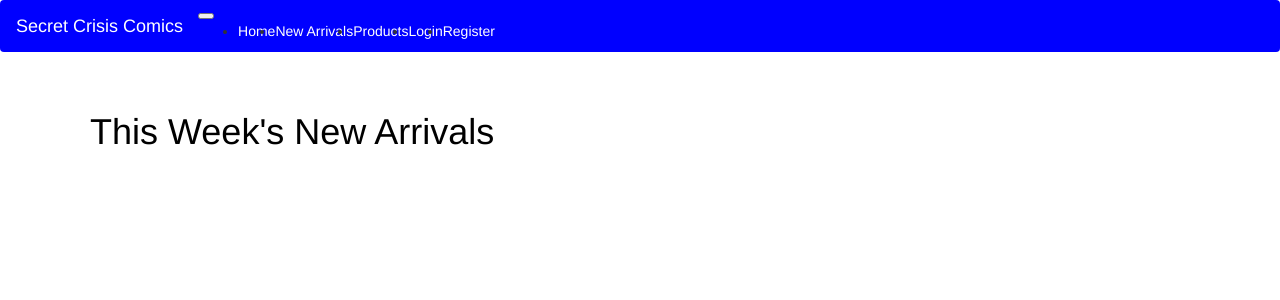
After one commit to allanlburns/secret_crisis_comics, a Flask app: page /new_arrivals in a window 1280 px wide. The commit adds this page. Shown: the top 300 px of the page. Run offline with Flask 2, Linux system fonts and the light colour scheme; data that the repository does not hold is empty; some libraries are stand-ins or nearby versions.

Commit message:
Created New Arrivals route and view. Can fetch new arrivals from shortboxed API and display on page. TODO: sort new arrivals in columns based on publisher. :

```diff
--- a/app/routes.py
+++ b/app/routes.py
@@ -1,9 +1,10 @@
 from app import app, db
-from flask import render_template, url_for, redirect, flash
+from flask import render_template, url_for, redirect, flash, jsonify
 from app.models import Product, User
 from app.forms import LoginForm, RegisterForm
 from flask_login import login_user, logout_user, login_required, current_user
 import datetime
+import requests
 
 @app.route('/')
 @app.route('/index', methods={'GET'})
@@ -15,6 +16,23 @@ def index():
 def products():
     products = Product.query.all()
     return render_template('products.html', title="Products", products=products)
+
+
+
+
+
+@app.route('/new_arrivals', methods={'GET'})
+def new_arrivals():
+
+    URL = 'http://api.shortboxed.com/comics/v1/new'
+    r = requests.get(URL)
+    new_arrivals = r.json()
+
+    return render_template('new_arrivals.html', new_arrivals=new_arrivals)
+
+
+
+
 
 @app.route('/login', methods={'GET', 'POST'})
 def login():
--- a/app/templates/base.html
+++ b/app/templates/base.html
@@ -38,7 +38,7 @@
           {% else %}
               <li class="nav-item">
           {% endif %}
-            <a class="nav-link" href="#">New Arrivals</a>
+            <a class="nav-link" href="{{ url_for('new_arrivals') }}">New Arrivals</a>
           </li>
 
           {% if title == 'Products' %}
--- /dev/null
+++ b/app/templates/new_arrivals.html
@@ -0,0 +1,10 @@
+{% extends 'base.html' %}
+
+{% block app_content %}
+<div class="container">
+    <h1>This Week's New Arrivals</h1>
+    {% for new_arrival in new_arrivals['comics'] %}
+    <p>{{ new_arrival['title'] }}</p>
+    {% endfor %}
+</div>
+{% endblock %}
```
